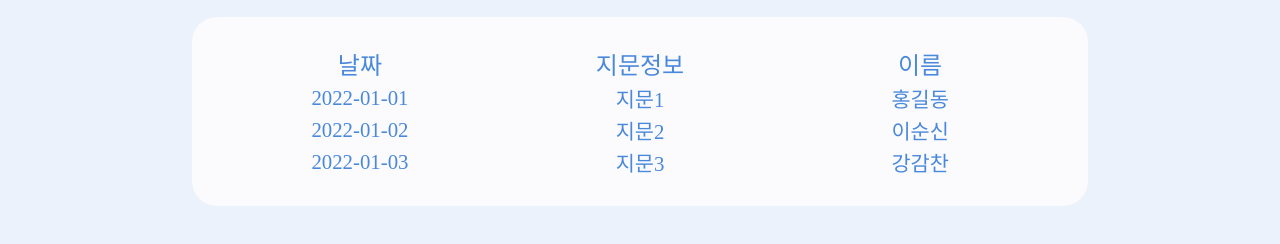
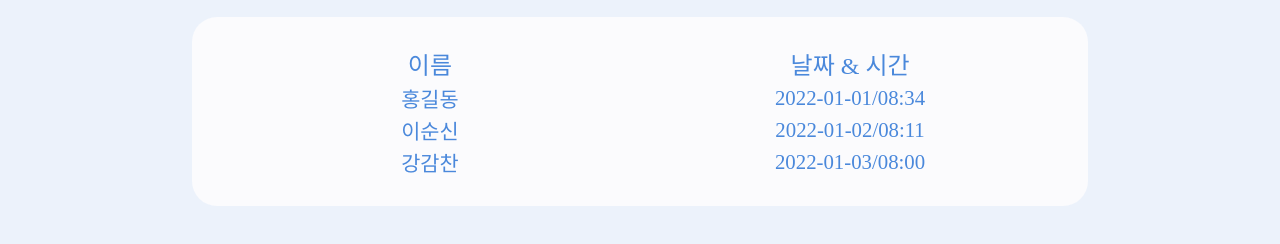
Before and after one commit to wwwxsv19/Dr.smoos, a plain HTML site: page templates/record.html in a window 1280 px wide. Shown: the part 198-442 px from the top of the page. Drawn offline with nearby package versions, Linux system fonts and the light colour scheme; a web font is replaced by a local one.

Commit message:
chore : 데이터 개수

```diff
--- a/templates/record.html
+++ b/templates/record.html
@@ -99,9 +99,8 @@
         <div class="record--box">
             <table>
                 <thead>
-                    <td class="td">날짜</td>
-                    <td class="td">지문정보</td>
                     <td class="td">이름</td>
+                    <td class="td">날짜 & 시간</td>
                 </thead>
                 <tbody id="record--main"></tbody>
             </table>
--- a/templates/record.js
+++ b/templates/record.js
@@ -1,33 +1,36 @@
 // 가상의 데이터베이스에서 가져온 데이터 예시
 let records = [
-  { date: "2022-01-01", fingerprint: "지문1", name: "홍길동" },
-  { date: "2022-01-02", fingerprint: "지문2", name: "이순신" },
-  { date: "2022-01-03", fingerprint: "지문3", name: "강감찬" },
+  { date: "2022-01-01/08:34", name: "홍길동" },
+  { date: "2022-01-02/08:11", name: "이순신" },
+  { date: "2022-01-03/08:00", name: "강감찬" },
 ];
+
+// "name"과 "date" 정보만을 포함한 새로운 배열 생성
+let newData = records.map(function (record) {
+  return {
+    name: record.name,
+    date: record.date,
+  };
+});
 
 // tbody 요소 선택
 let recordMain = document.getElementById("record--main");
 
 // 데이터를 순회하면서 행(tr)을 생성하여 tbody에 추가
-records.forEach(function (record) {
+newData.forEach(function (record) {
   // 새로운 행(tr) 요소 생성
   let newRow = document.createElement("tr");
+
+  // 이름(name) 셀(td) 생성
+  let nameCell = document.createElement("td");
+  nameCell.textContent = record.name;
+  newRow.appendChild(nameCell);
 
   // 날짜(date) 셀(td) 생성
   let dateCell = document.createElement("td");
   dateCell.textContent = record.date;
   newRow.appendChild(dateCell);
 
-  // 지문 정보(fingerprint) 셀(td) 생성
-  let fingerprintCell = document.createElement("td");
-  fingerprintCell.textContent = record.fingerprint;
-  newRow.appendChild(fingerprintCell);
-
-  // 이름(name) 셀(td) 생성
-  let nameCell = document.createElement("td");
-  nameCell.textContent = record.name;
-  newRow.appendChild(nameCell);
-
   // tbody에 행(tr) 추가
   recordMain.appendChild(newRow);
 });
```
